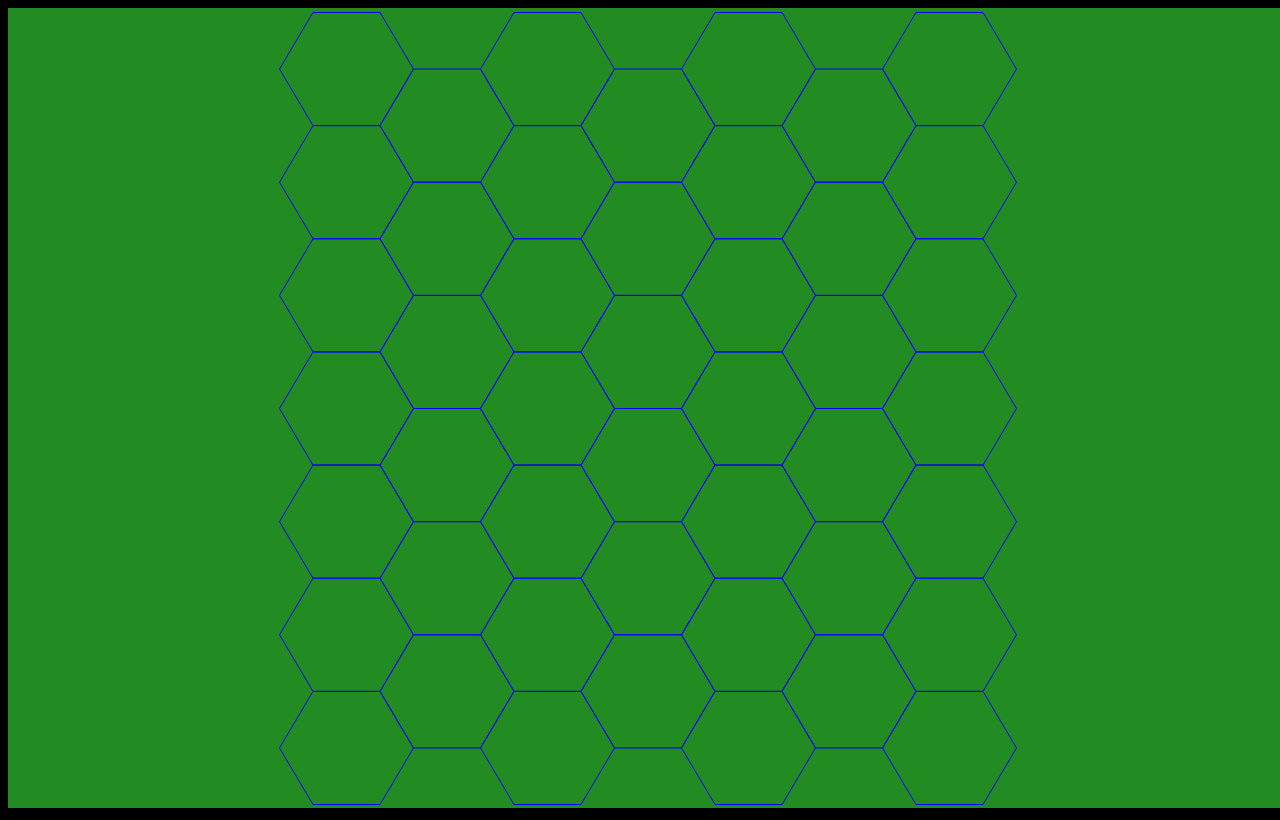
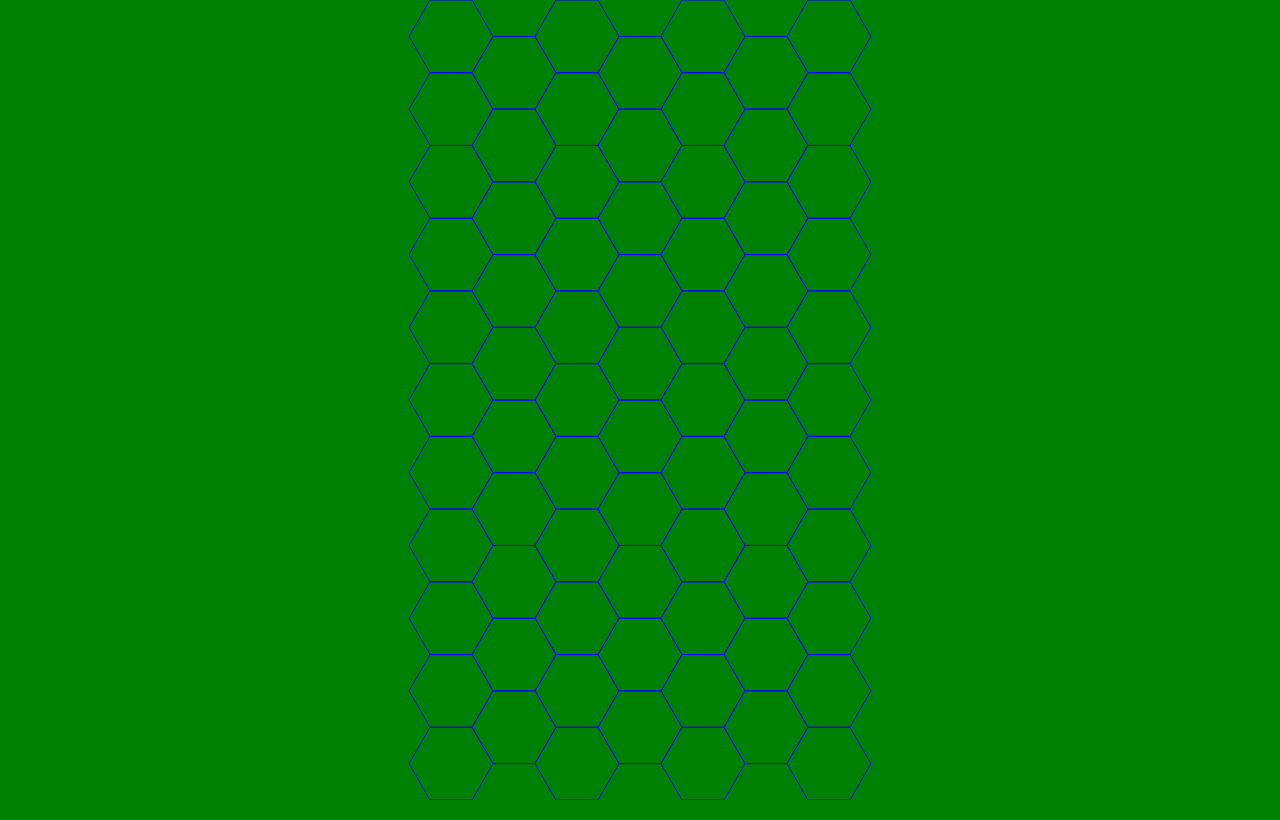
Before and after one commit to charliewynn/puzzle-hex-js, a plain HTML site: page index.html in a window 1280 px wide. Drawn offline with Linux system fonts and the light colour scheme.

Commit message:
Generating hex field, use url params w and h to set width and height of hex

```diff
--- a/drawing.js
+++ b/drawing.js
@@ -1,57 +1,11 @@
-function Drawing(size, context)
+function Drawing(canvas, context)
 {
-				var hex_rows = 13;
-				var hex_cols = 4;
-				var hexRatio = 76/90;
-		  //var hexSize = pt(90,76);
-				var proposedHexWidth = Math.floor(size.x/(hex_cols*2+1.5));
-				var proposedHexHeight = Math.floor(size.y/(hex_rows/1.5+2));
-
-				//using proposed width puts us over height
-				if(proposedHexWidth * hexRatio < proposedHexHeight){
-								hexSize = pt(proposedHexHeight*(1/hexRatio), proposedHexHeight);
-				}
-				else
-				{
-								hexSize = pt(proposedHexWidth, proposedHexWidth * hexRatio);
-				}
-				//var hexSize = pt(Math.floor(size.x/hex_rows),
-								//Math.floor(size.y/hex_cols));
-				console.log(hexSize);
-
-		var hexWidth = hex_cols * (3*hexSize.x/2) - hexSize.x/2;
-		var hexHeight = hex_rows * ((hexSize.y*.5)+1) + hexSize.y/2;
-				console.log("size: " + hexWidth + " " + hexHeight);
-		this.boardOffset = pt((size.x-hexWidth)/2,(size.y-hexHeight)/2);
-	console.log(this.boardOffset);
-
-	this.size = size;
-	this.boardSize = pt(hexWidth, hexHeight);// pt(this.size.x-this.boardOffset.x*2, this.size.y-this.boardOffset.y*2);
-				console.log("boardSize", this.boardSize);
+	this.canvas = canvas;
 	this.context = context;
 	this.render = function(game){
-		this.rectangle(pt(0,0), this.size, colors.green);
-
-	 console.log(hex_cols + " cols, " + hex_rows + " rows");
-		var hexOffset =
-									this.boardOffset;
-									//pt((this.boardSize.x-hexWidth)/2,
-													//(this.boardSize.y-hexHeight)/2);
-
-		for(var i=0; i<hex_cols; i++){
-			for(var j=0; j<hex_rows; j++){
-				var x = hexOffset.x + (hexSize.x+hexSize.x/2)*i;
-				var y = 7+hexOffset.y + (hexSize.y/2)*j;
-				if(j%2==1){
-					x += 3*hexSize.x/4;
-					if(i != hex_cols-1)
-						this.hex(pt(x,y), hexSize, colors.blue);
-				}
-				else {
-					this.hex(pt(x,y), hexSize, colors.blue);
-				}
-			}
-		}
+		this.canvas.width = this.canvas.width;
+		for(h in game.hexs)
+			this.hex(game.hexs[h], hexSize, colors.blue);
 	};
 	this.rectangle= function(pt1, pt2, color){
 		this.context.beginPath();
--- a/game.js
+++ b/game.js
@@ -6,7 +6,38 @@ function didLoad(){
 	var canvas = document.getElementById("canvas");
 	canvas.setAttribute('width', size.x);
 	canvas.setAttribute('height', size.y);
+
+	var w = 4;
+	var h = 21;
+	var params = location.href.split('?')[1];
+	if(params) {
+		params = params.split('&');
+		w=params.map(function(p){ return p.split('='); }).filter(function(p){ return p[0] == 'w'; })[0][1];
+		h=params.map(function(p){ return p.split('='); }).filter(function(p){ return p[0] == 'h'; })[0][1];
+	}
+
+	loadNewHexs(size, pt(w,h), canvas);
+}
+
+function loadNewHexs(size, numHex, canvas, lastAdded){
 	var game = {};
-	var draw = new Drawing(size, canvas.getContext("2d"));
+
+	game.hexs = generateHex(size, numHex);
+	var draw = new Drawing(canvas, canvas.getContext("2d"));
 	draw.render(game);
+
+
+	return;
+	setTimeout(function(){
+		lastAdded = lastAdded == 'x' ? 'y' : 'x';
+		var i = lastAdded == 'x' ? 1 : 2;
+
+		if(numHex.x+numHex.y > 60)
+			numHex[lastAdded] -= i;
+		else
+			numHex[lastAdded] += i;
+
+		loadNewHexs(size, numHex, canvas, lastAdded);
+
+	}, 500);
 }
--- a/geometry.js
+++ b/geometry.js
@@ -13,3 +13,59 @@ function pt(){
 		y:y
 	};
 }
+
+function generateHex(size, numHex){
+	//I want this many rows/cols
+	var hex_rows = numHex.y;
+	var hex_cols = numHex.x;
+
+	//I count every other column column,
+	//and every other row
+	//So I want an odd number of columns
+	//but any number of rows is fine
+
+	//max side-by-side I can put hexagons
+	var proposedHexWidth = size.x/(hex_cols*3-1)*2;
+
+
+	//max hexagons I can stack
+	var proposedHexHeight = size.y/(hex_rows/2+.5);
+
+	console.log("Canvas Size: ", size);
+	console.log(proposedHexWidth, proposedHexHeight);
+
+
+	//ratio for a hexagon
+	var hexRatio = .866;//76/90;
+	//var hexSize = pt(90,76);
+
+	//using proposed width puts us over height
+	if(proposedHexWidth * hexRatio > proposedHexHeight){
+		console.log('limit width');
+		hexSize = pt(proposedHexHeight*(1/hexRatio), proposedHexHeight);
+	}
+	else
+	{
+		console.log('limit height');
+		hexSize = pt(proposedHexWidth, proposedHexWidth * hexRatio);
+	}
+	console.log("Hex Size: ", hexSize);
+	var boardSize = pt(hexSize.x*(hex_cols*3-1)/2, hexSize.y*Math.ceil(hex_rows/2));
+	console.log("boardSize", boardSize);
+	var boardOffset = pt((size.x-boardSize.x)/2,(size.y-boardSize.y)/2);
+	console.log(boardOffset);
+
+	var hexs = [];
+	for(var i=0; i<hex_cols; i++) {
+		for(var j=0; j<hex_rows; j++) {
+			var x = boardOffset.x + (hexSize.x+hexSize.x/2)*i;
+			var y = boardOffset.y + (hexSize.y/2)*j;
+
+			if(j%2==0)
+				hexs.push(pt(x,y));
+			else if(i < hex_cols - 1)
+				hexs.push(pt(x+hexSize.x*3/4,y));
+		}
+	}
+	return hexs;
+}
--- a/index.html
+++ b/index.html
@@ -8,11 +8,9 @@
 <script src="drawing.js"></script>
 
 </head>
-	<body style="background-color:black" onLoad="didLoad()">
+<body style="background-color:green; margin:0px;" onLoad="didLoad()">
 
-		<div align="center" valign="center">
 <canvas id="canvas">
 	You'r browser is old
 </canvas>
-		</div>
 </body>
```
Lines whose indentation alone changed are shown as unchanged.
